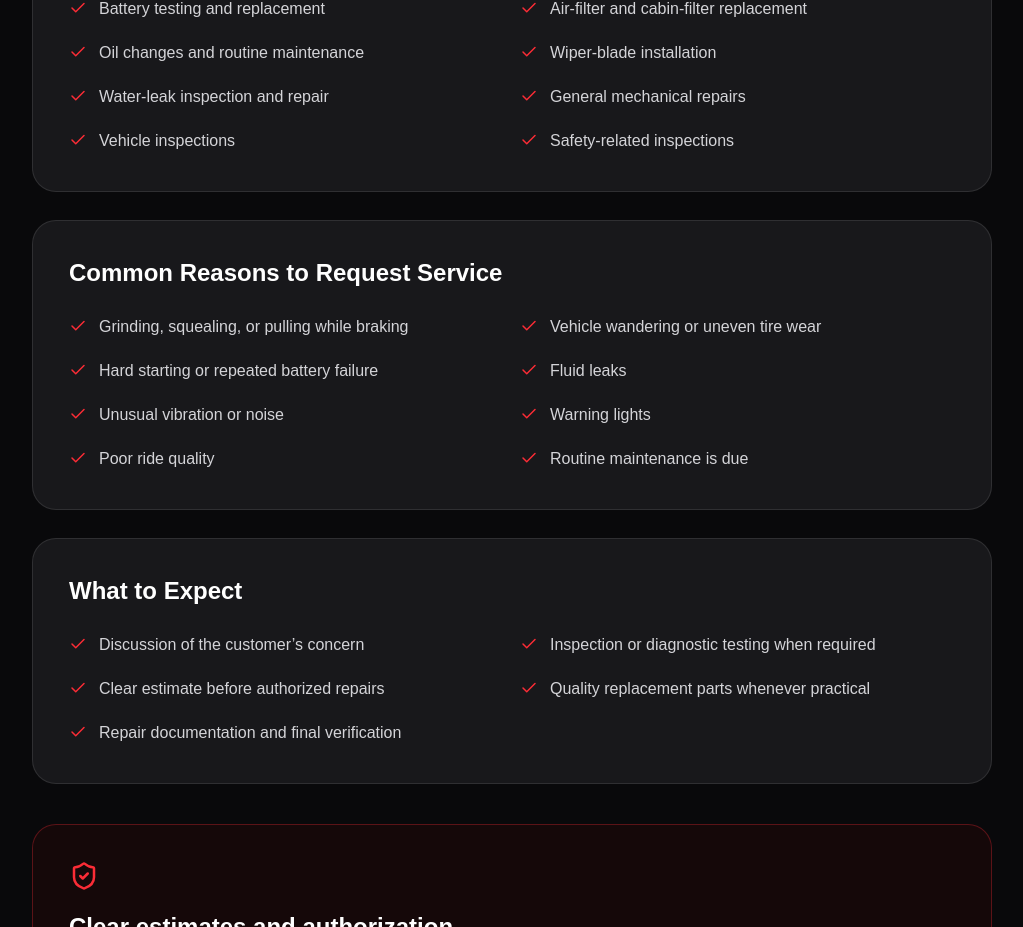
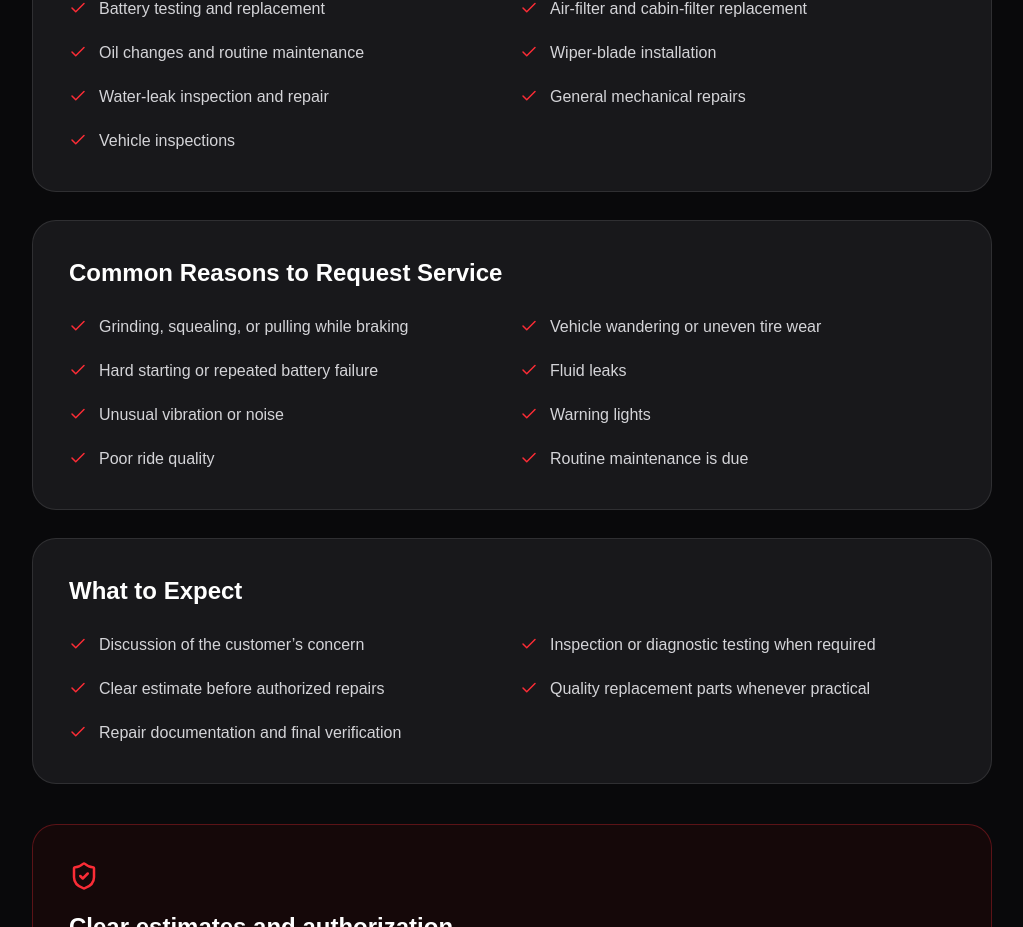
Before and after one commit to hyorinmarudk-blip/PVSM-Cloud, a Next.js app in the folder website/: page /services/automotive-repair in a window 1280 px wide. Shown: the part 1100-2027 px from the top of the page, without its empty margins (128-1151 px from the left). Built offline with nearby package versions, Linux system fonts and the light colour scheme.

Commit message:
services update 2

```diff
--- a/website/src/data/services.ts
+++ b/website/src/data/services.ts
@@ -57,7 +57,6 @@ export const services: Service[] = [
           "Water-leak inspection and repair",
           "General mechanical repairs",
           "Vehicle inspections",
-          "Safety-related inspections",
         ],
       },
       {
```
